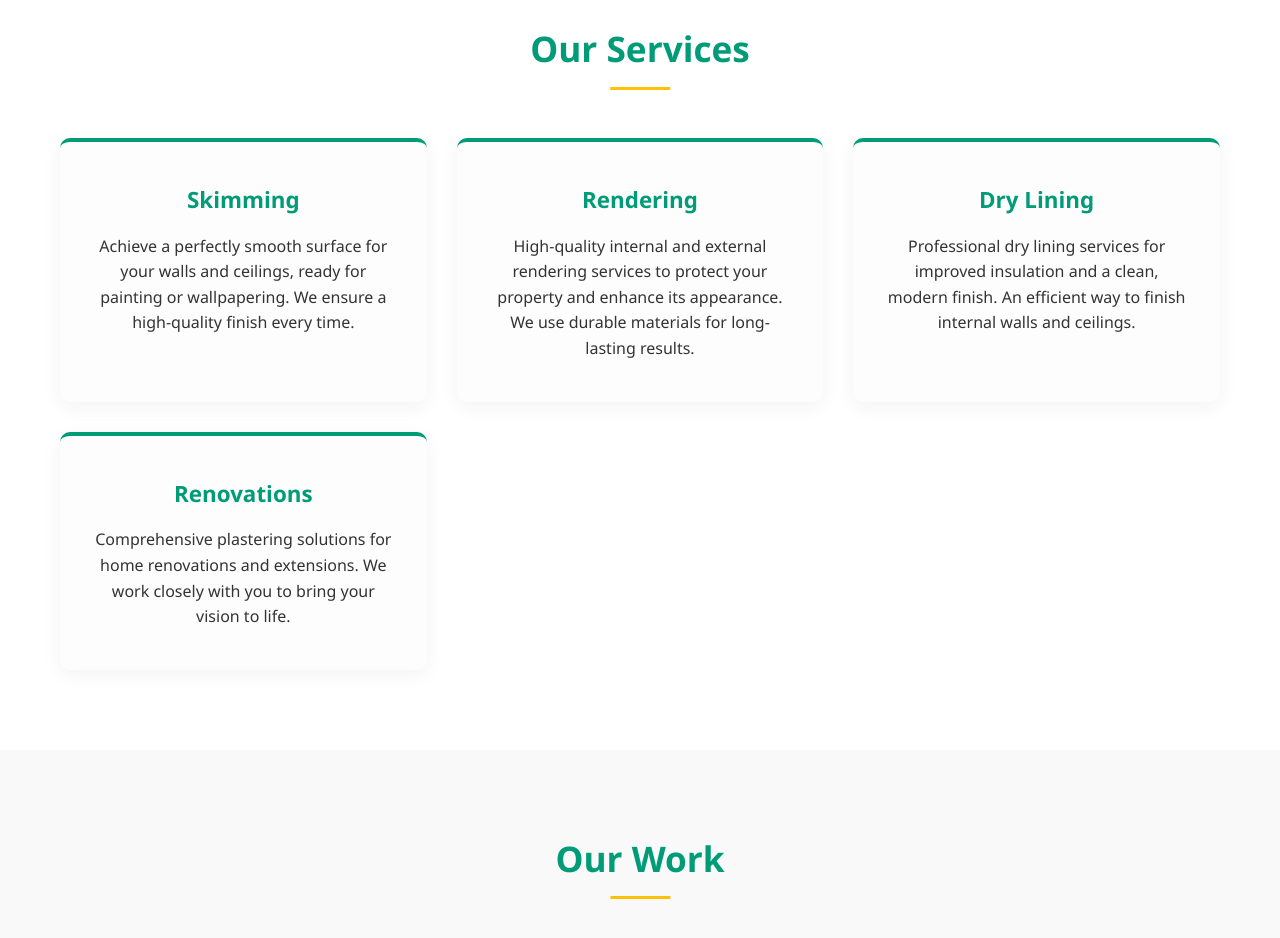
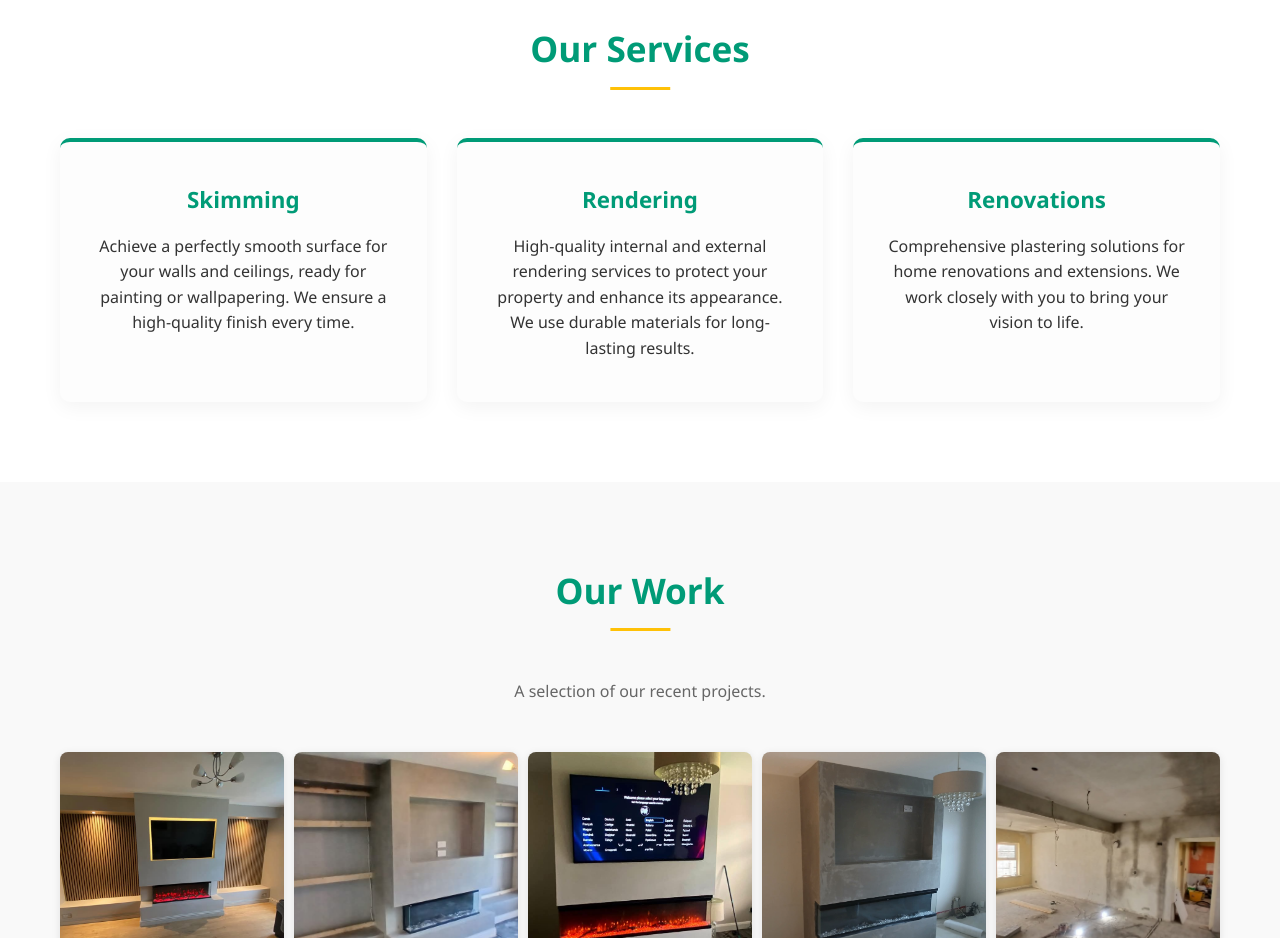
Before and after one commit to PaddyO84/R-Noone-Plastering, a plain HTML site: page index.html in a window 1280 px wide. Shown: the part 1260-2198 px from the top of the page. Drawn offline with Linux system fonts and the light colour scheme.

Commit message:
Update index.html

```diff
--- a/index.html
+++ b/index.html
@@ -64,10 +64,6 @@
                 <div class="service-card">
                     <h3>Rendering</h3>
                     <p>High-quality internal and external rendering services to protect your property and enhance its appearance. We use durable materials for long-lasting results.</p>
-                </div>
-                <div class="service-card">
-                    <h3>Dry Lining</h3>
-                    <p>Professional dry lining services for improved insulation and a clean, modern finish. An efficient way to finish internal walls and ceilings.</p>
                 </div>
                 <div class="service-card">
                     <h3>Renovations</h3>
```
